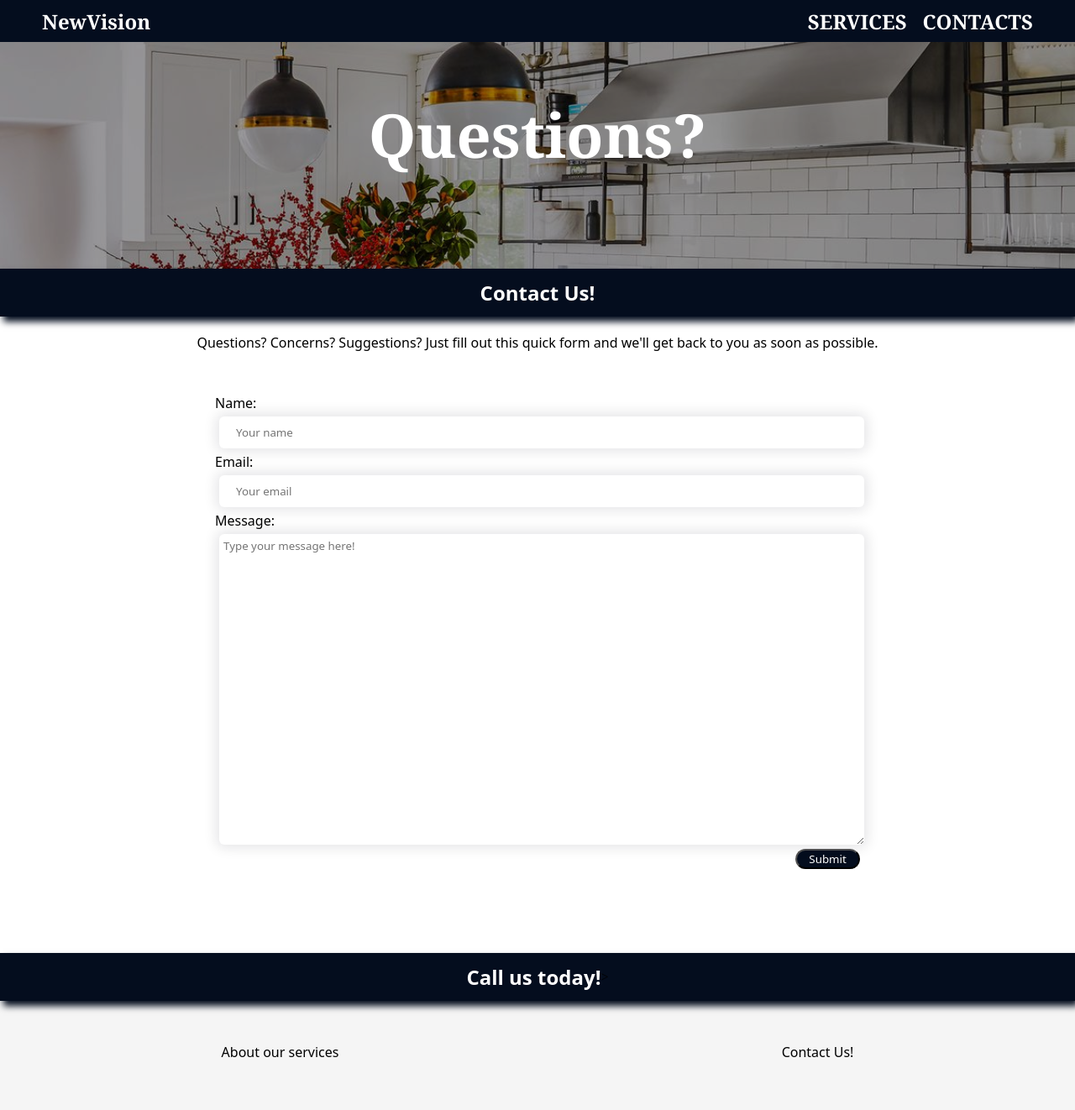
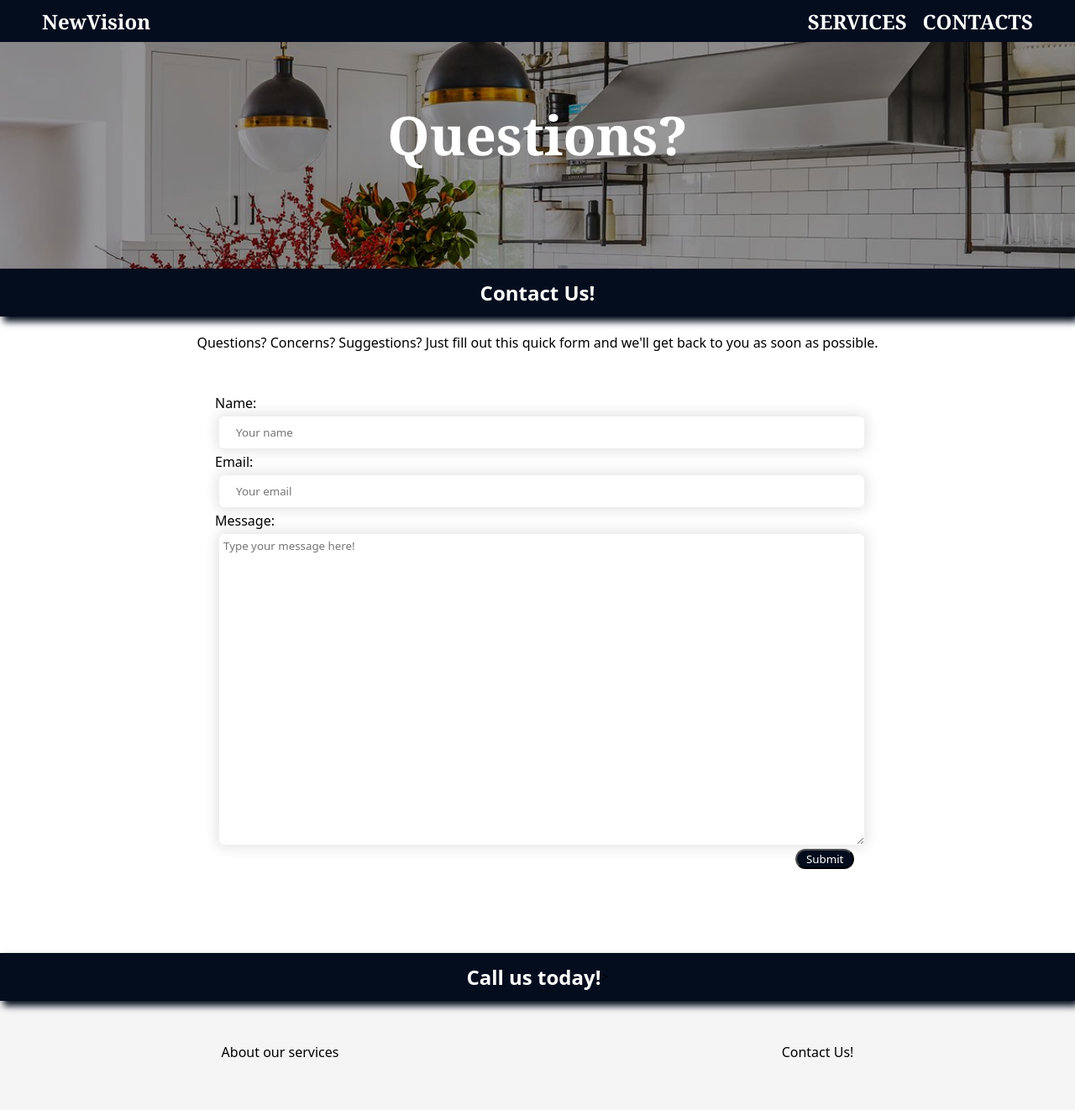
Before and after one commit to LordofMankid/businessWebsite, a plain HTML site: page contacts.html in a window 1280 px wide. Shown: the whole page at 84% size. Drawn offline with Linux system fonts and the light colour scheme.

Commit message:
Changed viewport sizes

```diff
--- a/contacts.html
+++ b/contacts.html
@@ -24,8 +24,8 @@
             margin-left: 90%;
             border-radius: 25px;
             background-color: rgb(4, 13, 30);
-            width: 10%;
-            max-width: 300px;
+            width: 100%;
+            max-width: 70px;
             height: 100%;
             max-height: 200px;
             color: white;
--- a/styles.css
+++ b/styles.css
@@ -69,7 +69,7 @@ h2.head {
     width: 100%;
     max-width: 300px;
     height: 100%;
-    max-height: 200px;
+    max-height: 200vw;
     margin: auto;
     border: 2px solid rgb(4, 13, 30);
     box-shadow: 4px 6px 8px;
@@ -237,7 +237,7 @@ FONT SETTINGS
 
 h1 {
     color: rgb(4, 13, 30);
-    font-size: 72px;
+    font-size: 5vw;
     text-align: center;
 }
 
```
